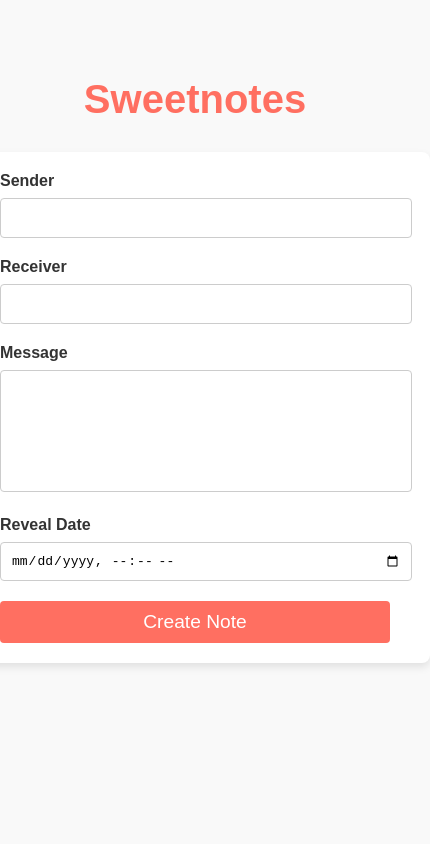
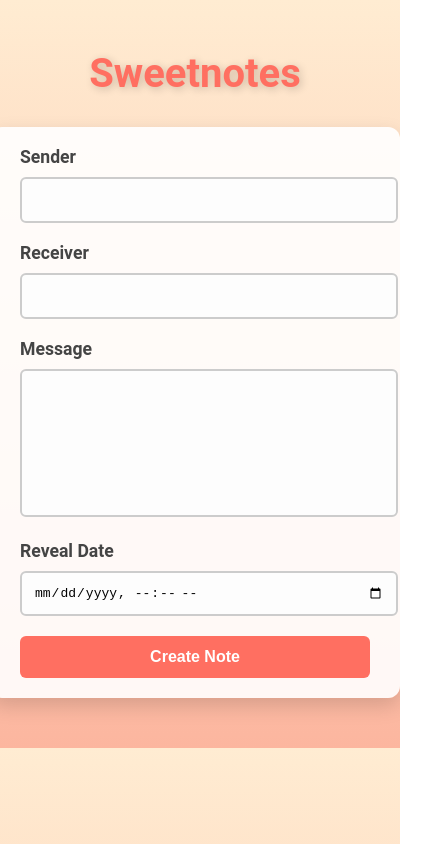
Before and after one commit to deepto98/sweetnotes, a React (Create React App) app in the folder frontend/: page / in a window 390 px wide. Shown: the whole page, 430 px wide, since content can reach past the window. Built offline with nearby package versions, Linux system fonts and the light colour scheme.

Commit message:
Changed color scheme, changed Copy button behaviour

```diff
--- a/frontend/src/App.css
+++ b/frontend/src/App.css
@@ -1,128 +1,123 @@
+/* Global Styles */
 body {
-  font-family: Arial, sans-serif;
-  background-color: #f9f9f9;
+  font-family: 'Roboto', Arial, sans-serif;
+  background: linear-gradient(to bottom, #ffecd2, #fcb69f);
   margin: 0;
   padding: 0;
+  color: #333333;
 }
 
-.create-note-container {
+h1,
+h2,
+h3,
+p {
+  margin: 0;
+}
+
+a {
+  text-decoration: none;
+  color: inherit;
+}
+
+/* General Container Styles */
+.create-note-container,
+.view-note-container {
   display: flex;
   flex-direction: column;
   align-items: center;
-  margin-top: 50px;
+  padding: 50px 20px;
 }
 
 .title {
-  font-size: 2.5em;
+  font-size: 3em;
   color: #ff6f61;
+  font-weight: 700;
+  text-shadow: 2px 2px 8px rgba(0, 0, 0, 0.2);
   margin-bottom: 30px;
+  text-align: center;
 }
 
-.note-form {
-  background: #ffffff;
-  padding: 20px 40px;
-  border-radius: 8px;
-  box-shadow: 0 4px 8px rgba(0, 0, 0, 0.1);
-  max-width: 400px;
+.note-form,
+.note-box {
+  background: rgba(255, 255, 255, 0.9);
+  padding: 30px 50px;
+  border-radius: 12px;
+  box-shadow: 0 8px 20px rgba(0, 0, 0, 0.15);
+  max-width: 450px;
   width: 100%;
+  text-align: left;
+  transition: all 0.3s ease;
 }
 
+.note-form:hover,
+.note-box:hover {
+  box-shadow: 0 10px 25px rgba(0, 0, 0, 0.2);
+}
+
+/* Form Styles */
 .form-label {
   display: block;
-  margin-bottom: 8px;
+  margin-bottom: 10px;
   font-weight: bold;
-  color: #333333;
+  font-size: 1.1em;
+  color: #444444;
 }
 
 .form-input,
 .form-textarea {
   width: 100%;
-  padding: 10px;
+  padding: 12px;
   margin-bottom: 20px;
-  border: 1px solid #cccccc;
-  border-radius: 4px;
+  border: 2px solid #cccccc;
+  border-radius: 6px;
   font-size: 1em;
+  background: #fdfdfd;
+  transition: border-color 0.3s ease, box-shadow 0.3s ease;
+}
+
+.form-input:focus,
+.form-textarea:focus {
+  border-color: #ff6f61;
+  box-shadow: 0 0 5px rgba(255, 111, 97, 0.4);
+  outline: none;
 }
 
 .form-textarea {
   resize: none;
-  height: 100px;
+  height: 120px;
 }
 
-.submit-button {
-  width: 100%;
-  padding: 10px 15px;
-  background-color: #ff6f61;
-  color: #ffffff;
-  font-size: 1.2em;
-  border: none;
-  border-radius: 4px;
-  cursor: pointer;
-}
-
-.submit-button:hover {
-  background-color: #ff4c3b;
-}
-
-.submit-button:active {
-  background-color: #e04334;
-}
-
-
-.view-note-container {
-  display: flex;
-  flex-direction: column;
-  align-items: center;
-  margin-top: 50px;
-}
-
-.note-box {
-  background: #ffffff;
-  padding: 20px 40px;
-  border-radius: 8px;
-  box-shadow: 0 4px 8px rgba(0, 0, 0, 0.1);
-  max-width: 400px;
-  width: 100%;
-  text-align: left;
-}
-
-.error-message {
-  color: #e04334;
-  font-weight: bold;
-  text-align: center;
-}
-
-.note-box p {
-  margin: 10px 0;
-  font-size: 1.1em;
-  color: #333333;
-}
-
-.note-box strong {
-  color: #ff6f61;
-}
-
-.share-buttons {
-  display: flex;
-  justify-content: space-between;
-  align-items: center;
-  margin-top: 20px;
-}
-
+/* Buttons */
+.submit-button,
 .copy-button,
 .whatsapp-button {
-  padding: 10px 20px;
-  font-size: 1em;
-  font-weight: bold;
-  color: #ffffff;
+  width: 100%;
+  padding: 12px 15px;
+  font-size: 1.2em;
+  font-weight: 600;
   border: none;
-  border-radius: 4px;
+  border-radius: 6px;
   cursor: pointer;
   transition: all 0.3s ease;
 }
 
+.submit-button {
+  background-color: #ff6f61;
+  color: #ffffff;
+}
+
+.submit-button:hover {
+  background-color: #e85a4f;
+}
+
+.submit-button:active {
+  background-color: #cc4f44;
+}
+
 .copy-button {
   background-color: #007bff;
+  color: #ffffff;
+  margin-bottom: 10px;
 }
 
 .copy-button:hover {
@@ -133,7 +128,9 @@ body {
   background-color: #25d366;
   display: flex;
   align-items: center;
+  justify-content: center;
   gap: 10px;
+  color: #ffffff;
 }
 
 .whatsapp-button:hover {
@@ -145,8 +142,47 @@ body {
   height: 20px;
 }
 
-.copy-success {
-  margin-top: 10px;
-  color: #28a745;
+/* Error and Info */
+.error-message {
+  color: #e85a4f;
   font-weight: bold;
+  text-align: center;
+  margin: 20px 0;
 }
+
+.note-box p {
+  margin: 12px 0;
+  font-size: 1.1em;
+  line-height: 1.6;
+}
+
+.note-box strong {
+  color: #ff6f61;
+  font-weight: 600;
+}
+
+.share-buttons {
+  display: flex;
+  flex-direction: column;
+  align-items: stretch;
+  margin-top: 20px;
+  gap: 10px;
+}
+
+/* Media Queries */
+@media (max-width: 600px) {
+  .note-form,
+  .note-box {
+    padding: 20px 30px;
+  }
+
+  .title {
+    font-size: 2.5em;
+  }
+
+  .submit-button,
+  .copy-button,
+  .whatsapp-button {
+    font-size: 1em;
+  }
+}
--- a/frontend/src/ViewNote.js
+++ b/frontend/src/ViewNote.js
@@ -1,13 +1,14 @@
 import React, { useEffect, useState } from "react";
 import { useParams } from "react-router-dom";
+// import "./ViewNote.css";
 
 function ViewNote() {
   const { id } = useParams();
   const [note, setNote] = useState(null);
   const [error, setError] = useState("");
-  const [copySuccess, setCopySuccess] = useState("");
+  const [copyButtonText, setCopyButtonText] = useState("Copy Link");
 
-  const baseURL = "http://localhost:3000"; // Change this to your deployed frontend URL if hosting elsewhere.
+  const baseURL = "http://localhost:3000";
 
   useEffect(() => {
     const fetchNote = async () => {
@@ -31,8 +32,9 @@ function ViewNote() {
     const noteLink = `${baseURL}/notes/${id}`;
     navigator.clipboard
       .writeText(noteLink)
-      .then(() => setCopySuccess("Link copied to clipboard!"))
-      .catch(() => setCopySuccess("Failed to copy the link."));
+      .then(() => setCopyButtonText("Copied!"))
+      .catch(() => setCopyButtonText("Failed to Copy"));
+    setTimeout(() => setCopyButtonText("Copy Link"), 2000); // Reset after 2 seconds
   };
 
   const shareOnWhatsApp = () => {
@@ -62,11 +64,11 @@ function ViewNote() {
               <strong>Message:</strong> {note.message}
             </p>
             <p>
-              <strong>Reveal Date:</strong> {new Date(note.revealDate).toLocaleDateString()}
+              <strong>Reveal Date:</strong> {new Date(note.revealDate).toLocaleString()}
             </p>
             <div className="share-buttons">
               <button className="copy-button" onClick={copyToClipboard}>
-                Copy Link
+                {copyButtonText}
               </button>
               <button className="whatsapp-button" onClick={shareOnWhatsApp}>
                 <img
@@ -76,7 +78,6 @@ function ViewNote() {
                 />
                 WhatsApp
               </button>
-              {copySuccess && <p className="copy-success">{copySuccess}</p>}
             </div>
           </>
         ) : (
```
